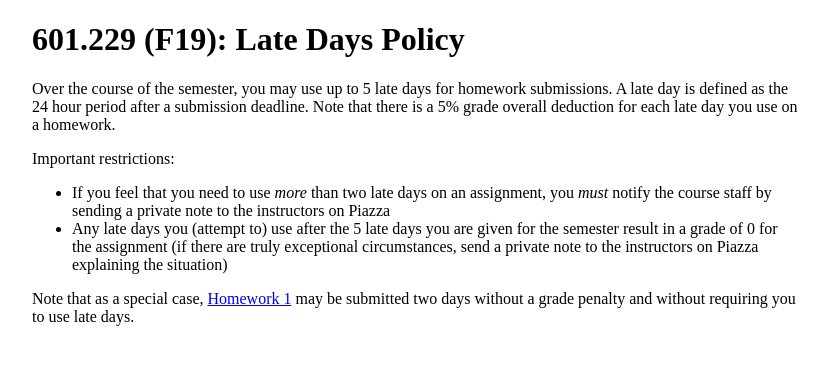
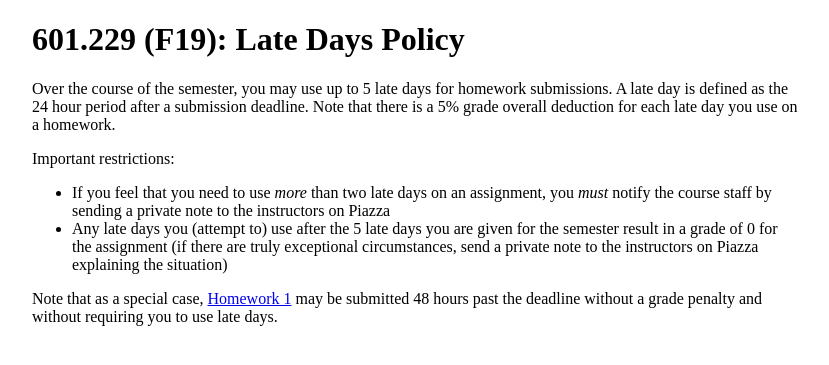
Before and after one commit to jhucsf/fall2019, a Jekyll site: the page built from notes/latedays.md, in a window 1280 px wide. Shown: the top 365 px of the page, without its empty margins (224-1053 px from the left). Built offline with Jekyll 4.4.1, drawn with Linux system fonts in a browser that asks for light colours.

Commit message:
minor tweak to late days policy

```diff
--- a/notes/latedays.md
+++ b/notes/latedays.md
@@ -10,4 +10,4 @@ Important restrictions:
 * If you feel that you need to use *more* than two late days on an assignment, you *must* notify the course staff by sending a private note to the instructors on Piazza
 * Any late days you (attempt to) use after the 5 late days you are given for the semester result in a grade of 0 for the assignment (if there are truly exceptional circumstances, send a private note to the instructors on Piazza explaining the situation)
 
-Note that as a special case, [Homework 1](../hw/hw1.html) may be submitted two days without a grade penalty and without requiring you to use late days.
+Note that as a special case, [Homework 1](../hw/hw1.html) may be submitted 48 hours past the deadline without a grade penalty and without requiring you to use late days.
```
